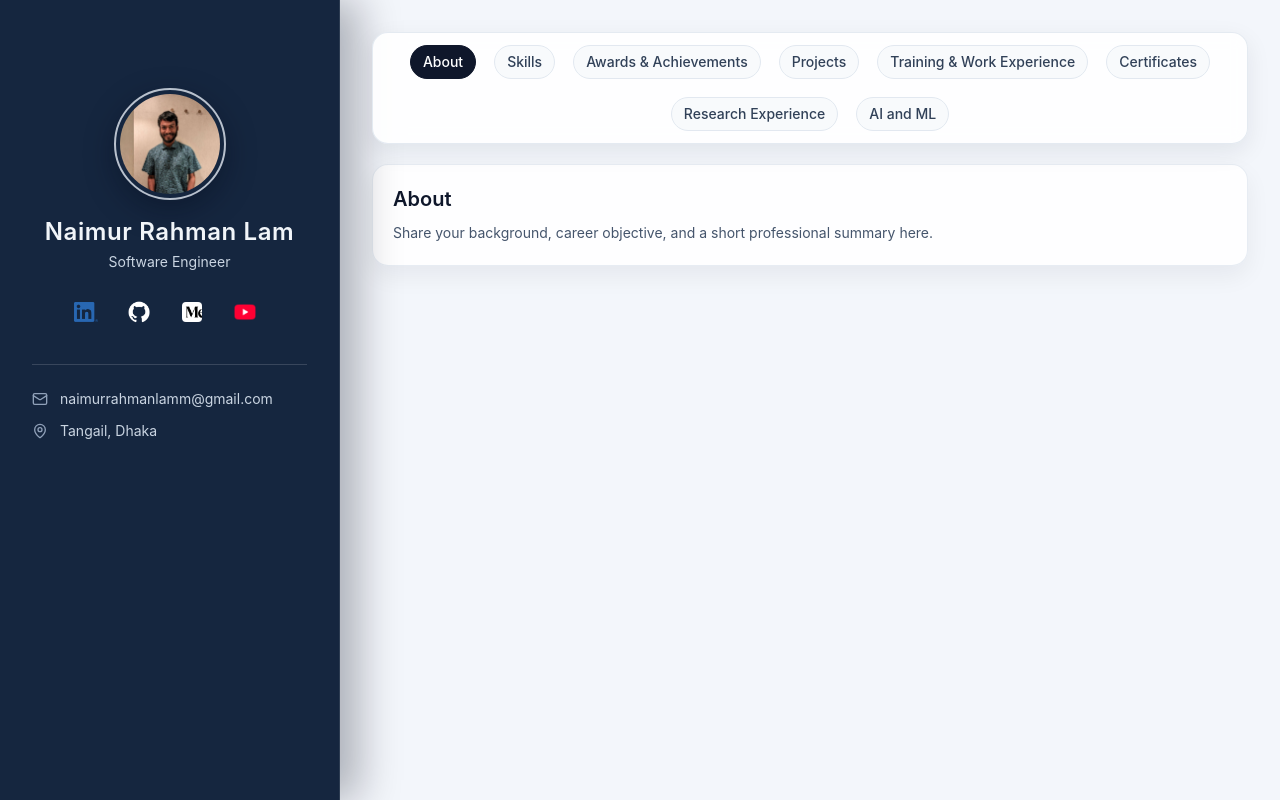
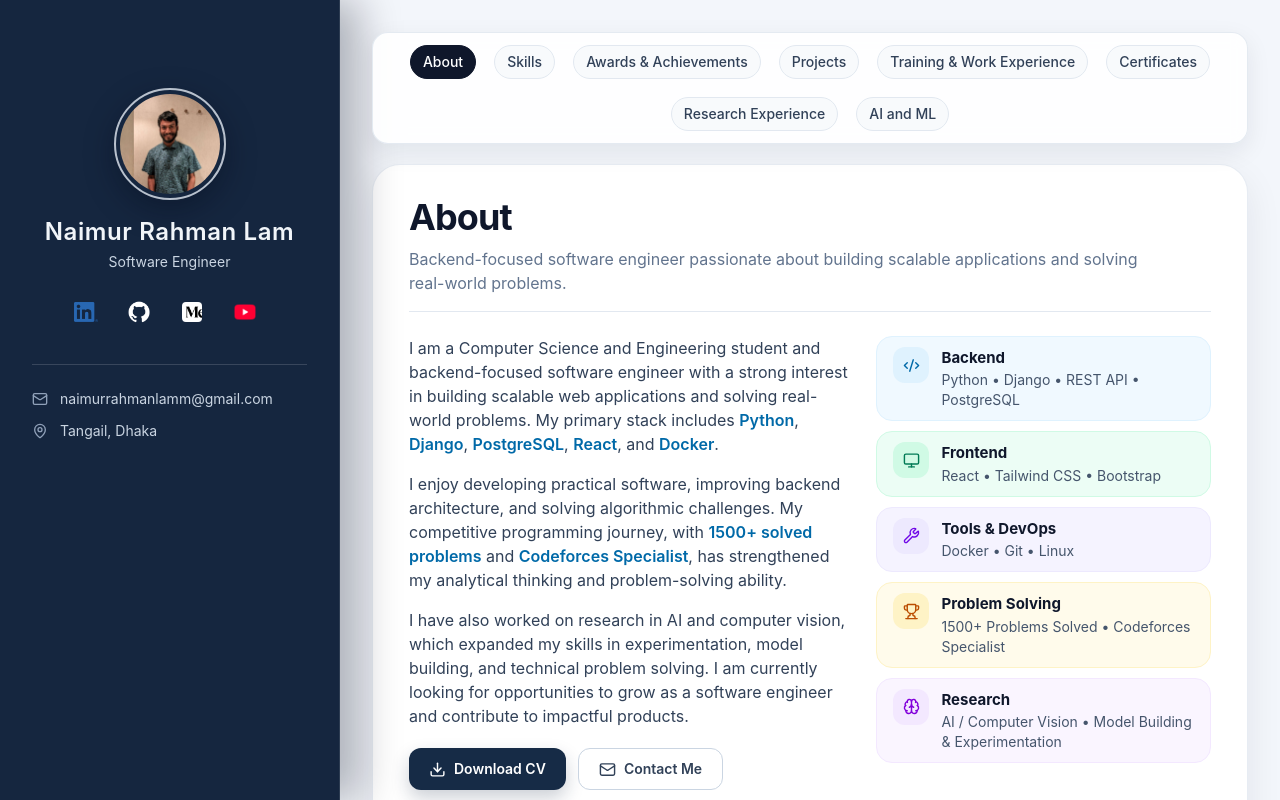
Before and after one commit to NaimurRahmannn/Portfolio-Project, a React (Vite) app: page /about in a window 1280 px wide. Shown: the top 800 px of the page. Built offline with nearby package versions, Linux system fonts and the light colour scheme.

Commit message:
feat: add about section page

```diff
--- /dev/null
+++ b/src/components/AboutSection.jsx
@@ -0,0 +1,191 @@
+import {
+    Brain,
+    Code2,
+    Download,
+    FolderOpen,
+    Mail,
+    Medal,
+    Monitor,
+    Trophy,
+    Wrench,
+} from 'lucide-react'
+
+const highlightCards = [
+    {
+        title: 'Backend',
+        description: 'Python • Django • REST API • PostgreSQL',
+        icon: Code2,
+        cardClass: 'bg-sky-50 border-sky-100',
+        iconClass: 'bg-sky-100 text-sky-700',
+    },
+    {
+        title: 'Frontend',
+        description: 'React • Tailwind CSS • Bootstrap',
+        icon: Monitor,
+        cardClass: 'bg-emerald-50 border-emerald-100',
+        iconClass: 'bg-emerald-100 text-emerald-700',
+    },
+    {
+        title: 'Tools & DevOps',
+        description: 'Docker • Git • Linux',
+        icon: Wrench,
+        cardClass: 'bg-violet-50 border-violet-100',
+        iconClass: 'bg-violet-100 text-violet-700',
+    },
+    {
+        title: 'Problem Solving',
+        description: '1500+ Problems Solved • Codeforces Specialist',
+        icon: Trophy,
+        cardClass: 'bg-amber-50 border-amber-100',
+        iconClass: 'bg-amber-100 text-amber-700',
+    },
+    {
+        title: 'Research',
+        description: 'AI / Computer Vision • Model Building & Experimentation',
+        icon: Brain,
+        cardClass: 'bg-purple-50 border-purple-100',
+        iconClass: 'bg-purple-100 text-purple-700',
+    },
+]
+
+const statsCards = [
+    {
+        value: '1500+',
+        label: 'Problems Solved',
+        icon: Code2,
+        cardClass: 'bg-sky-50 border-sky-100',
+        iconClass: 'bg-sky-100 text-sky-700',
+    },
+    {
+        value: 'Codeforces',
+        label: 'Specialist',
+        icon: Medal,
+        cardClass: 'bg-emerald-50 border-emerald-100',
+        iconClass: 'bg-emerald-100 text-emerald-700',
+    },
+    {
+        value: '2+',
+        label: 'Major Projects',
+        icon: FolderOpen,
+        cardClass: 'bg-violet-50 border-violet-100',
+        iconClass: 'bg-violet-100 text-violet-700',
+    },
+    {
+        value: 'Research',
+        label: 'in AI / ML',
+        icon: Brain,
+        cardClass: 'bg-amber-50 border-amber-100',
+        iconClass: 'bg-amber-100 text-amber-700',
+    },
+]
+
+export default function AboutSection() {
+    return (
+        <section className="mx-auto w-full max-w-305">
+            <article className="rounded-[28px] border border-slate-200/80 bg-white px-6 py-6 shadow-[0_14px_36px_rgba(15,23,42,0.08)] sm:px-8 sm:py-7 lg:px-9 lg:py-8">
+                <header>
+                    <h1 className="text-3xl font-bold tracking-tight text-slate-900 sm:text-4xl">About</h1>
+                    <p className="mt-2.5 max-w-3xl text-[15px] leading-6 text-slate-500 sm:text-base">
+                        Backend-focused software engineer passionate about building scalable applications and solving
+                        real-world problems.
+                    </p>
+                    <div className="mt-4 h-px w-full bg-slate-200" />
+                </header>
+
+                <div className="mt-6 grid gap-5 lg:grid-cols-[57fr_43fr] lg:gap-6">
+                    <div>
+                        <div className="space-y-4 text-[15px] leading-6 text-slate-700 sm:text-base">
+                            <p>
+                                I am a Computer Science and Engineering student and backend-focused software engineer
+                                with a strong interest in building scalable web applications and solving real-world
+                                problems. My primary stack includes <span className="font-semibold text-sky-700">Python</span>,{' '}
+                                <span className="font-semibold text-sky-700">Django</span>,{' '}
+                                <span className="font-semibold text-sky-700">PostgreSQL</span>,{' '}
+                                <span className="font-semibold text-sky-700">React</span>, and{' '}
+                                <span className="font-semibold text-sky-700">Docker</span>.
+                            </p>
+                            <p>
+                                I enjoy developing practical software, improving backend architecture, and solving
+                                algorithmic challenges. My competitive programming journey, with{' '}
+                                <span className="font-semibold text-sky-700">1500+ solved problems</span> and{' '}
+                                <span className="font-semibold text-sky-700">Codeforces Specialist</span>, has
+                                strengthened my analytical thinking and problem-solving ability.
+                            </p>
+                            <p>
+                                I have also worked on research in AI and computer vision, which expanded my skills in
+                                experimentation, model building, and technical problem solving. I am currently looking
+                                for opportunities to grow as a software engineer and contribute to impactful products.
+                            </p>
+                        </div>
+
+                        <div className="mt-5 flex flex-wrap gap-3">
+                            <button
+                                type="button"
+                                className="inline-flex h-10.5 items-center gap-2 rounded-xl bg-[#162b46] px-5 text-sm font-semibold text-white shadow-[0_8px_18px_rgba(22,43,70,0.22)] transition-colors duration-200 hover:bg-[#1d3656]"
+                            >
+                                <Download size={17} />
+                                <span>Download CV</span>
+                            </button>
+
+                            <button
+                                type="button"
+                                className="inline-flex h-10.5 items-center gap-2 rounded-xl border border-slate-300 bg-white px-5 text-sm font-semibold text-slate-700 transition-colors duration-200 hover:bg-slate-50"
+                            >
+                                <Mail size={17} />
+                                <span>Contact Me</span>
+                            </button>
+                        </div>
+                    </div>
+
+                    <aside className="space-y-2.5">
+                        {highlightCards.map((item) => {
+                            const Icon = item.icon
+
+                            return (
+                                <article
+                                    key={item.title}
+                                    className={`flex items-start gap-3 rounded-2xl border px-4 py-2.5 ${item.cardClass}`}
+                                >
+                                    <div
+                                        className={`flex h-9 w-9 shrink-0 items-center justify-center rounded-xl ${item.iconClass}`}
+                                    >
+                                        <Icon size={17} />
+                                    </div>
+                                    <div>
+                                        <h3 className="text-sm font-bold text-slate-900 sm:text-[15px]">{item.title}</h3>
+                                        <p className="mt-0.5 text-[13px] leading-5 text-slate-600 sm:text-sm">
+                                            {item.description}
+                                        </p>
+                                    </div>
+                                </article>
+                            )
+                        })}
+                    </aside>
+                </div>
+
+                <div className="mt-6 border-t border-slate-200 pt-5">
+                    <div className="grid gap-3 sm:grid-cols-2 lg:grid-cols-4">
+                        {statsCards.map((item) => {
+                            const Icon = item.icon
+
+                            return (
+                                <article
+                                    key={item.value + item.label}
+                                    className={`flex flex-col items-center rounded-2xl border px-4 py-4 text-center ${item.cardClass}`}
+                                >
+                                    <div
+                                        className={`mb-2.5 flex h-9 w-9 items-center justify-center rounded-xl ${item.iconClass}`}
+                                    >
+                                        <Icon size={17} />
+                                    </div>
+                                    <p className="text-xl font-bold text-slate-900">{item.value}</p>
+                                    <p className="mt-1 text-sm text-slate-600">{item.label}</p>
+                                </article>
+                            )
+                        })}
+                    </div>
+                </div>
+            </article>
+        </section>
+    )
+}
--- a/src/pages/AboutPage.jsx
+++ b/src/pages/AboutPage.jsx
@@ -1,10 +1,5 @@
+import AboutSection from '../components/AboutSection'
+
 export default function AboutPage() {
-    return (
-        <section className="rounded-2xl border border-slate-200/80 bg-white/85 p-5 shadow-[0_10px_24px_rgba(15,23,42,0.06)]">
-            <h2 className="text-xl font-semibold text-slate-900">About</h2>
-            <p className="mt-2 text-sm leading-6 text-slate-600">
-                Share your background, career objective, and a short professional summary here.
-            </p>
-        </section>
-    )
+    return <AboutSection />
 }
```
Also changed, not shown: 10 other files (tests, documents, lock files or other folders).
